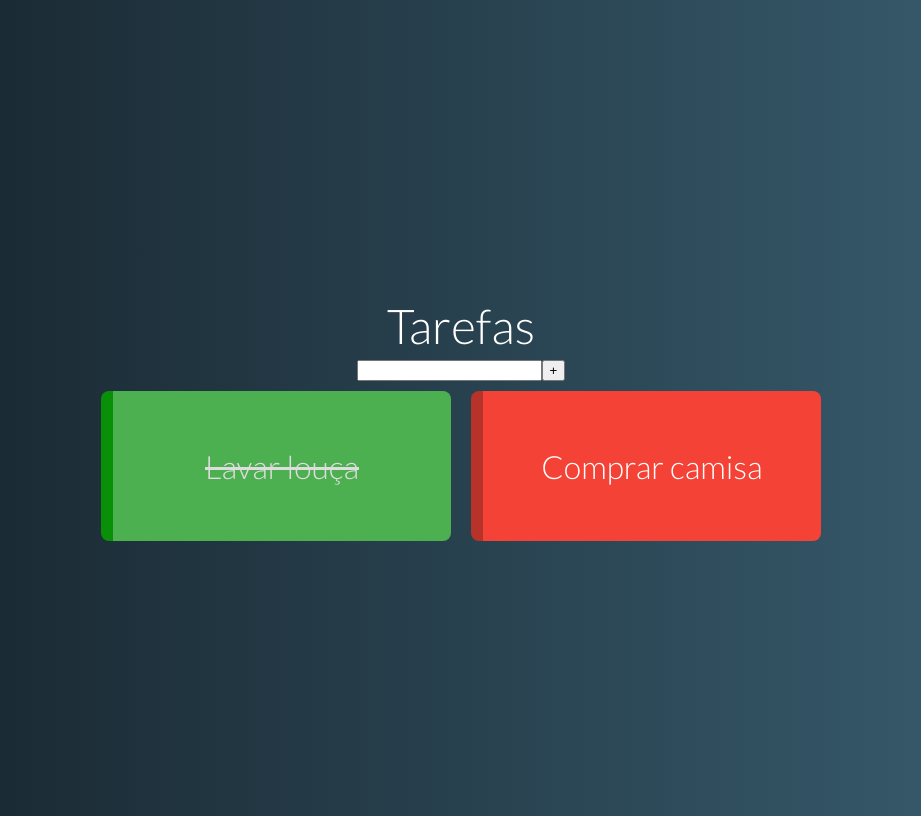
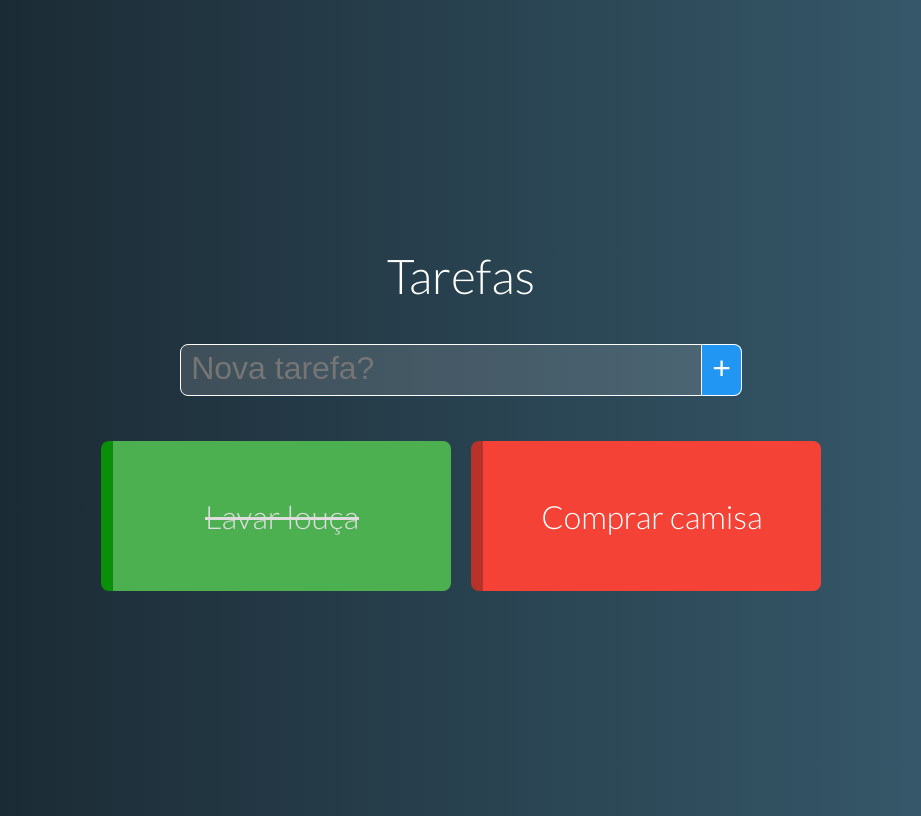
Before and after one commit to allangadelha/curso-vuejs2, a Vue app in the folder sessao-10-projeto-02-tarefas-todo/tarefas/: page / in a window 1280 px wide. Shown: the whole page, without its empty margins (179-1100 px from the left). Built offline with nearby package versions, Linux system fonts and the light colour scheme.

Commit message:
sessão 10: componente nova tarefa 02

```diff
--- a/sessao-10-projeto-02-tarefas-todo/tarefas/src/components/NewTask.vue
+++ b/sessao-10-projeto-02-tarefas-todo/tarefas/src/components/NewTask.vue
@@ -1,7 +1,7 @@
 <template>
     <div class="new-task">
-        <input v-model="name" @keydown.enter="add" type="text">
-        <button @click="add">+</button>
+        <input v-model="name" @keydown.enter="add" type="text" class="form-element" placeholder="Nova tarefa?">
+        <button class="form-element" @click="add">+</button>
     </div>
 </template>
 
@@ -21,6 +21,30 @@ export default {
 }
 </script>
 
-<style >
+<style>
+    .new-task {
+        margin: 35px;
+    }
 
+    .form-element {
+        border: 1px solid #FFF;
+        color: #FFF;
+        font-size: 2rem;
+        outline: none;
+        padding: 5px 10px 8px;
+    }
+
+    input.form-element {
+        background: #FFF2;
+        border-bottom-left-radius: 8px;
+        border-top-left-radius: 8px;
+        width: 500px;
+    }
+
+    button.form-element {
+        background-color: #2196F3;
+        border-left: none;
+        border-bottom-right-radius: 8px;
+        border-top-right-radius: 8px;
+    }
 </style>
```
